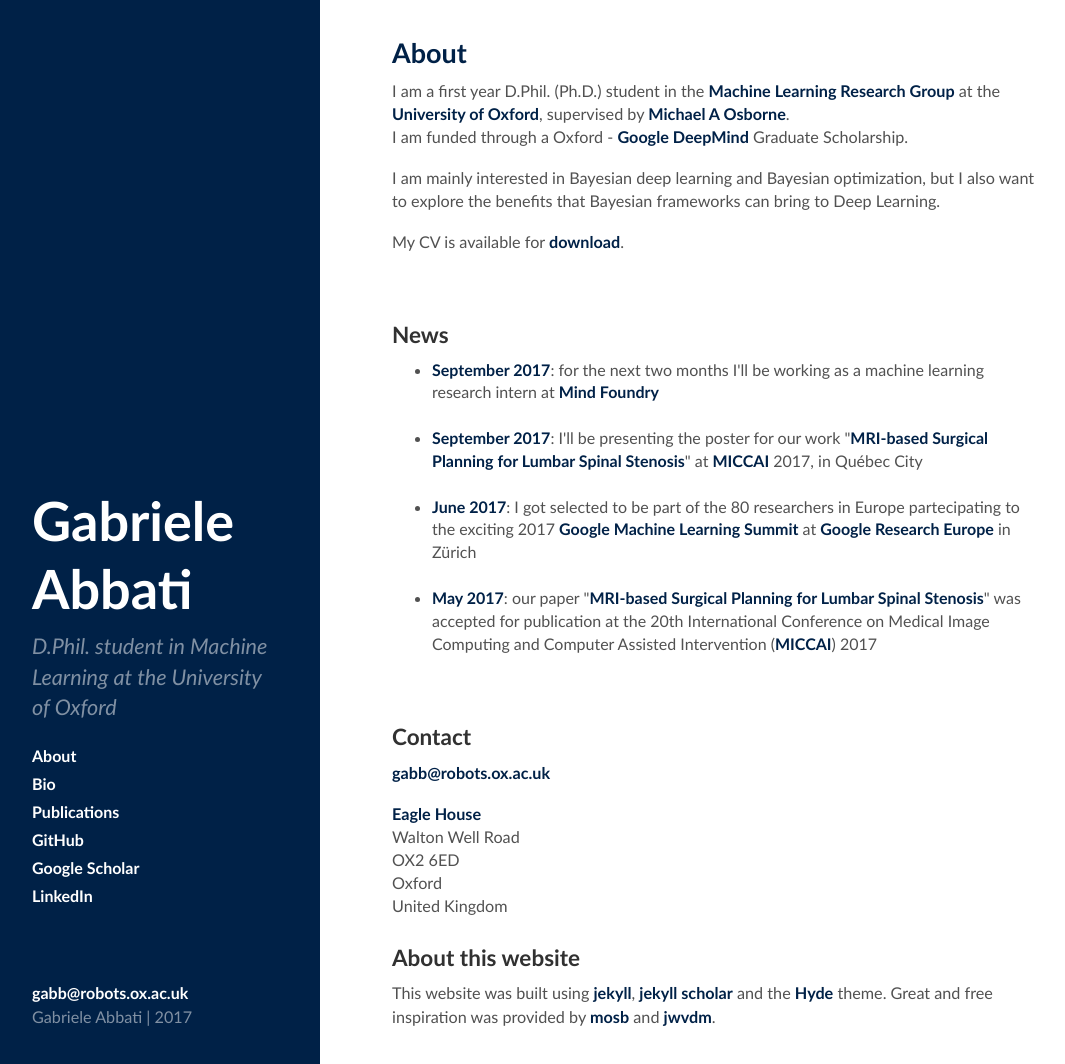
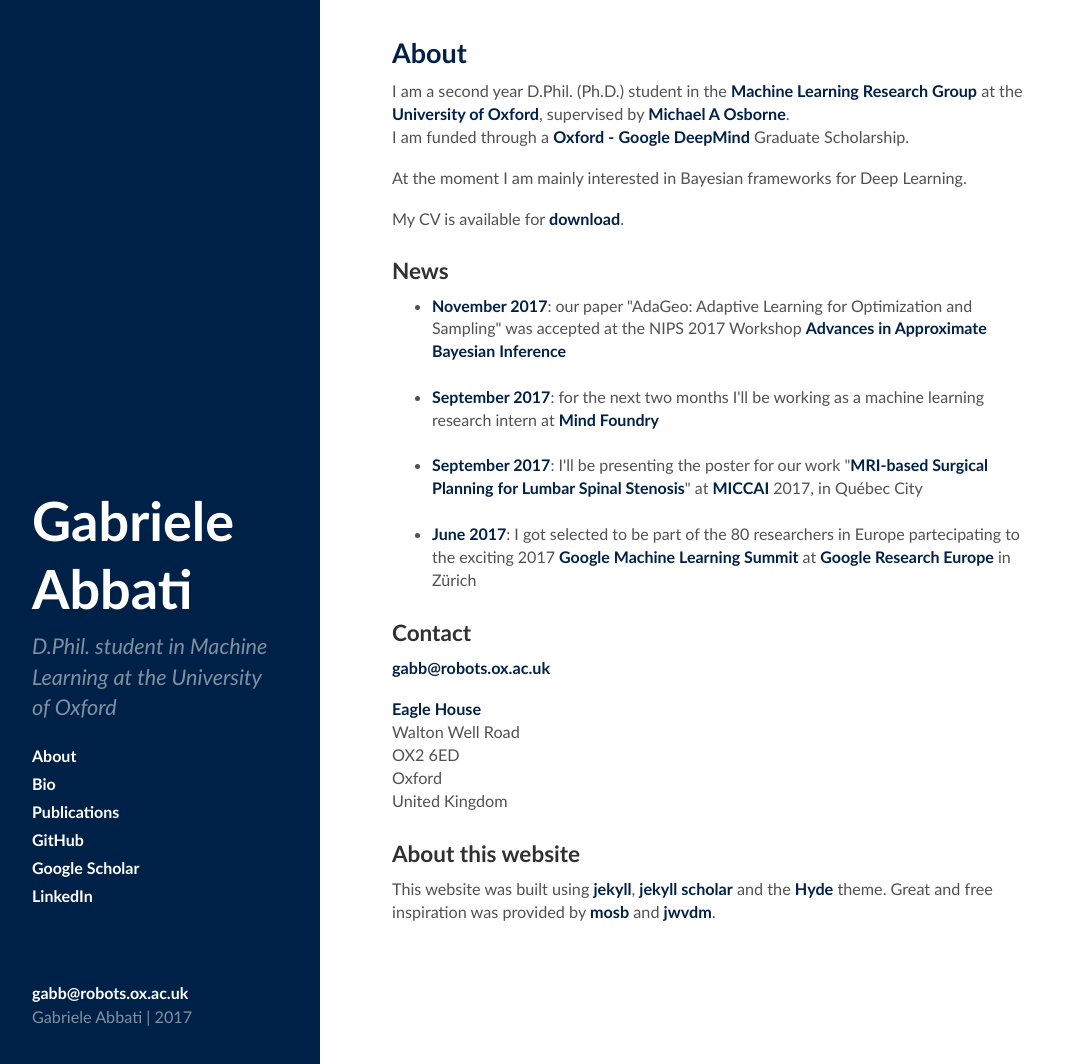
Before and after one commit to gabb7/robots_gabb, a Jekyll site: the page built from index.html, in a window 1280 px wide and 1064 px high. Shown: the whole window, without its empty margins (4-1069 px from the left). Built offline with Jekyll 4.4.1, drawn with Linux system fonts in a browser that asks for light colours; Markdown is read by kramdown in place of the engine named in the settings; the list of posts is cut into pages by our own code.

Commit message:
Updated news and overall website (sidebar)

```diff
--- a/index.html
+++ b/index.html
@@ -12,20 +12,17 @@ layout: default
 </h2>
 
 <p>
-    I am a first year D.Phil. (Ph.D.) student in the <a href="http://www.robots.ox.ac.uk/~parg/">Machine Learning Research Group</a>
+    I am a second year D.Phil. (Ph.D.) student in the <a href="http://www.robots.ox.ac.uk/~parg/">Machine Learning Research Group</a>
     at the <a href="http://www.ox.ac.uk/">University of Oxford</a>, supervised by <a href="http://www.robots.ox.ac.uk/~mosb/">Michael A Osborne</a>.<br />
-    I am funded through a Oxford - <a href="https://deepmind.com/">Google DeepMind</a> Graduate Scholarship.
+    I am funded through a <b style="color:#002147";>Oxford -</b> <a href="https://deepmind.com/">Google DeepMind</a> Graduate Scholarship.
 </p>
 <p>
-    I am mainly interested in Bayesian deep learning and Bayesian optimization, but I also want to explore
-    the benefits that Bayesian frameworks can bring to Deep Learning.
+    At the moment I am mainly interested in Bayesian frameworks for Deep Learning.
 </p>
 
 <p>
     My CV is available for <a href="assets/pdf/gabriele_abbati_resume.pdf">download</a>. <br />
 </p>
-
-<br>
 
 
 <!-- NEWS section -->
@@ -35,14 +32,12 @@ layout: default
 </h3>
 
 <ul>
+    <li><b style="color:#002147";>November 2017</b>: our paper "AdaGeo: Adaptive Learning for Optimization and Sampling" was accepted at the NIPS 2017 Workshop  <a href="http://approximateinference.org/">Advances in Approximate Bayesian Inference</a> <br><br></li>
     <li><b style="color:#002147";>September 2017</b>: for the next two months I'll be working as a machine learning research intern at <a href="http://mindfoundry.ai/">Mind Foundry</a> <br><br></li>
     <li><b style="color:#002147";>September 2017</b>: I'll be presenting the poster for our work "<b style="color:#002147";>MRI-based Surgical Planning for Lumbar Spinal Stenosis</b>" at <a href="http://www.miccai.org/">MICCAI</a> 2017, in Québec City <br><br></li>
-    <li><b style="color:#002147";>June 2017</b>: I got selected to be part of the 80 researchers in Europe partecipating to the exciting 2017 <b style="color:#002147";>Google Machine Learning Summit</b> at <a href="https://research.google.com/teams/gre/">Google Research Europe</a> in Zürich <br><br></li>
-    <li><b style="color:#002147";>May 2017</b>: our paper "<b style="color:#002147";>MRI-based Surgical Planning for Lumbar Spinal Stenosis</b>" was accepted for publication at the 20th International Conference on Medical Image Computing and Computer Assisted Intervention (<a href="http://www.miccai.org/">MICCAI</a>) 2017
+    <li><b style="color:#002147";>June 2017</b>: I got selected to be part of the 80 researchers in Europe partecipating to the exciting 2017 <b style="color:#002147";>Google Machine Learning Summit</b> at <a href="https://research.google.com/teams/gre/">Google Research Europe</a> in Zürich</li>
 </ul>
 
-
-<br>
 
 
 <!-- CONTACT section -->
```
Also changed, not shown: bio.md (+6 -4 lines).
